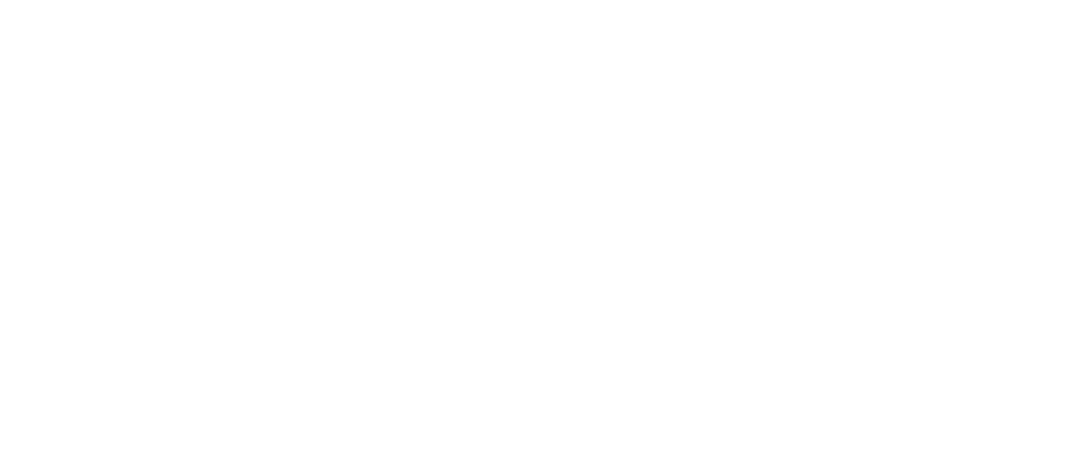
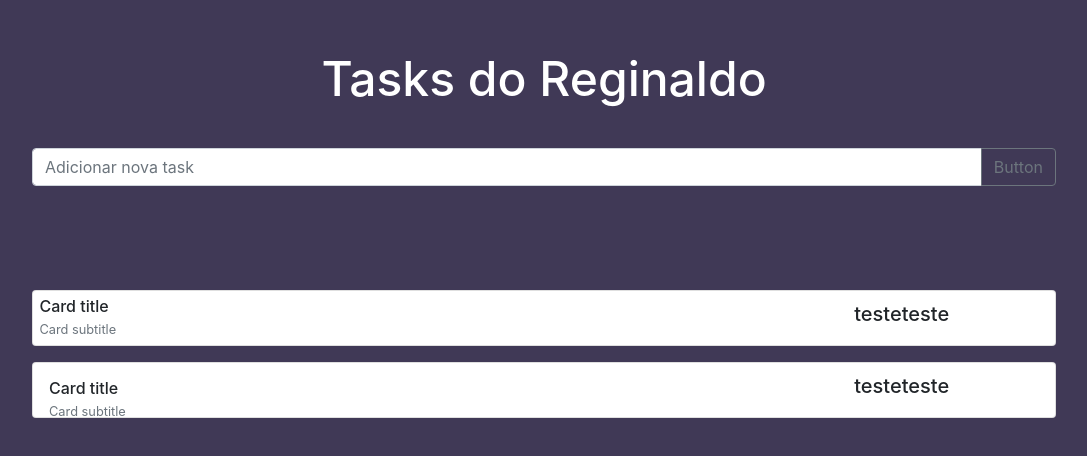
Before and after one commit to devamaral2/lista-de-tarefas-Ebytr, a React (Create React App) app in the folder frontend/: page /tasks/1 in a window 1280 px wide. Before the commit this address had no page. Shown: the part 138-594 px from the top of the page, without its empty margins (96-1183 px from the left). Built offline with nearby package versions, Linux system fonts and the light colour scheme.

Commit message:
style(tasklist): adding style to taskList

```diff
--- a/frontend/src/App.jsx
+++ b/frontend/src/App.jsx
@@ -8,7 +8,7 @@
     <Routes>
       <Route exact path="/" element={<Login />} />
       <Route exact path="/signup" element={<SignUp />} />
-      <Route exact path="/tasks" element={<TasksList />} />
+      <Route exact path="/tasks/:id" element={<TasksList />} />
     </Routes>
   );
 }
--- a/frontend/src/index.css
+++ b/frontend/src/index.css
@@ -88,3 +88,49 @@
   color: aliceblue;
   margin-top: 2rem;
 }
+
+.task {
+  width: 80%;
+  display: flex;
+  flex-direction: row;
+  margin: 0.5rem;
+  height: 3.5rem;
+  padding: 0;
+}
+
+.task__controllers {
+  width: 30%;
+  display: flex;
+  flex-direction: row;
+  justify-content: center;
+  align-items: center;
+}
+
+.task__title {
+  font-size: 1rem;
+}
+
+.task__date {
+  font-size: 0.8rem;
+}
+
+.task__body {
+  padding: 0.4rem;
+}
+
+.task__list {
+  margin: 3rem;
+  width: 100%;
+  display: flex;
+  flex-direction: column;
+  align-items: center;
+}
+
+.task_list__container__input {
+  margin: 2rem;
+  width: 80%;
+}
+
+.task_list__input {
+  width: 80%;
+}
--- a/frontend/src/pages/TasksList/index.jsx
+++ b/frontend/src/pages/TasksList/index.jsx
@@ -3,36 +3,37 @@
 function TasksList() {
   return (
     <div className="default__container">
-      <h1 className="form__title">Ebytr Task List</h1>
-      <table className="table">
-        <thead>
-          <tr>
-            <th scope="col">#</th>
-            <th scope="col">First</th>
-            <th scope="col">Last</th>
-            <th scope="col">Handle</th>
-          </tr>
-        </thead>
-        <tbody className="table-group-divider">
-          <tr>
-            <th scope="row">1</th>
-            <td>Mark</td>
-            <td>Otto</td>
-            <td>@mdo</td>
-          </tr>
-          <tr>
-            <th scope="row">2</th>
-            <td>Jacob</td>
-            <td>Thornton</td>
-            <td>@fat</td>
-          </tr>
-          <tr>
-            <th scope="row">3</th>
-            <td colSpan="2">Larry the Bird</td>
-            <td>@twitter</td>
-          </tr>
-        </tbody>
-      </table>
+      <h1 className="form__title">Tasks do Reginaldo</h1>
+      <div className="task_list__container__input">
+        <div className="input-group mb-3">
+          <input type="text" className="form-control task_list__input" placeholder="Adicionar nova task" aria-label="Recipient's username" aria-describedby="button-addon2" />
+          <button className="btn btn-outline-secondary" type="button" id="button-addon2">Button</button>
+        </div>
+      </div>
+
+      <div className="task__list">
+
+        <div className="card task">
+          <div className="card-body task__body">
+            <h6 className="card-title task__title">Card title</h6>
+            <p className="card-subtitle mb-2 text-muted task__date">Card subtitle</p>
+          </div>
+          <div className="task__controllers">
+            <h5>teste</h5>
+            <h5>teste</h5>
+          </div>
+        </div>
+        <div className="card task">
+          <div className="card-body">
+            <h6 className="card-title task__title">Card title</h6>
+            <p className="card-subtitle mb-2 text-muted task__date">Card subtitle</p>
+          </div>
+          <div className="task__controllers">
+            <h5>teste</h5>
+            <h5>teste</h5>
+          </div>
+        </div>
+      </div>
     </div>
   );
 }
```
